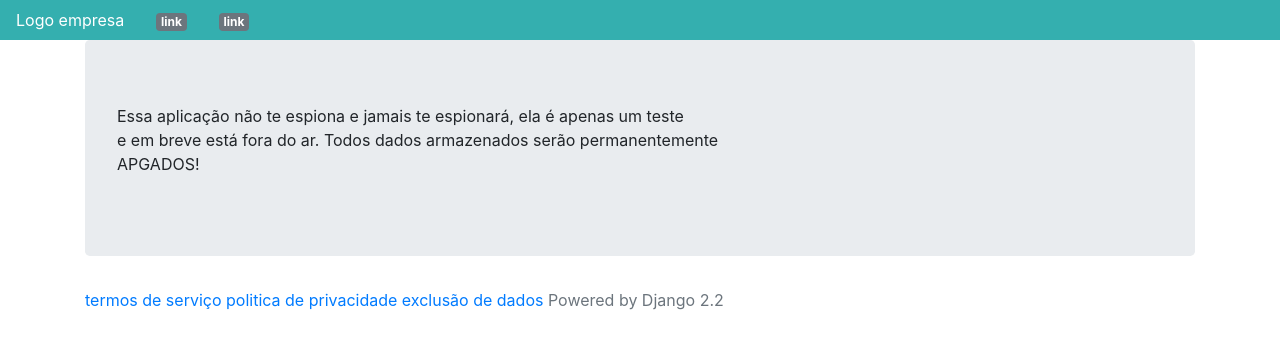
After one commit to AndreCandidoDev/ProjetctDjango, a Django app: page /polices/ in a window 1280 px wide. The commit adds this page. Shown: the top 349 px of the page. Run offline with Django 3.2, Linux system fonts and the light colour scheme; some libraries are stand-ins or nearby versions.

Commit message:
add frescuras do facebook

```diff
--- /dev/null
+++ b/home/templates/polices.html
@@ -0,0 +1,7 @@
+{% extends 'base.html' %}
+
+{% block main %}
+    <p>Essa aplicação não te espiona e jamais te espionará, ela é apenas um teste<br>
+    e em breve está fora do ar. Todos dados armazenados serão permanentemente <br>
+    APGADOS!</p>
+{% endblock %}
--- a/home/urls.py
+++ b/home/urls.py
@@ -4,12 +4,18 @@ from .views import home
 from .views import Logout
 from .views import HomePageView
 from .views import MyView
+from .views import polices
+from .views import services_term
+from .views import exclusion
 from django.views.generic.base import TemplateView
 
 
 urlpatterns = [
     path('', home, name='home'),
     path('logout/', Logout, name='logout'),
+    path('polices/', polices, name='polices'),
+    path('services_terms/', services_term, name='services_term'),
+    path('exclusion/', exclusion, name='exclusion'),
     path('home2/', TemplateView.as_view(template_name='home2.html')),  # direciona para uma view generica
     path('home3/', HomePageView.as_view(template_name='home3.html')),
     path('view/', MyView.as_view())
--- a/home/views.py
+++ b/home/views.py
@@ -6,6 +6,18 @@ from django.views.generic.base import TemplateView
 # arquitetura FBV (functions based views)
 def home(request):
     return render(request, 'home.html')
+
+
+def polices(request):
+    return render(request, 'polices.html')
+
+
+def services_term(request):
+    return render(request, 'services_terms.html')
+
+
+def exclusion(request):
+    return render(request, 'exclusion.html')
 
 
 def Logout(request):
--- a/templates/base.html
+++ b/templates/base.html
@@ -27,6 +27,9 @@
     {% block footer %}
         <footer class="footer">
             <div class="container" >
+                <a href="{% url 'services_term' %}">termos de serviço</a>
+                <a href="{% url 'polices' %}">politica de privacidade</a>
+                <a href="{% url 'exclusion' %}">exclusão de dados</a>
                 <span class="text-muted">Powered by Django 2.2</span>
             </div>
         </footer>
```
Also changed, not shown: home/templates/exclusion.html (added, +7 -0 lines), home/templates/services_terms.html (added, +7 -0 lines).
